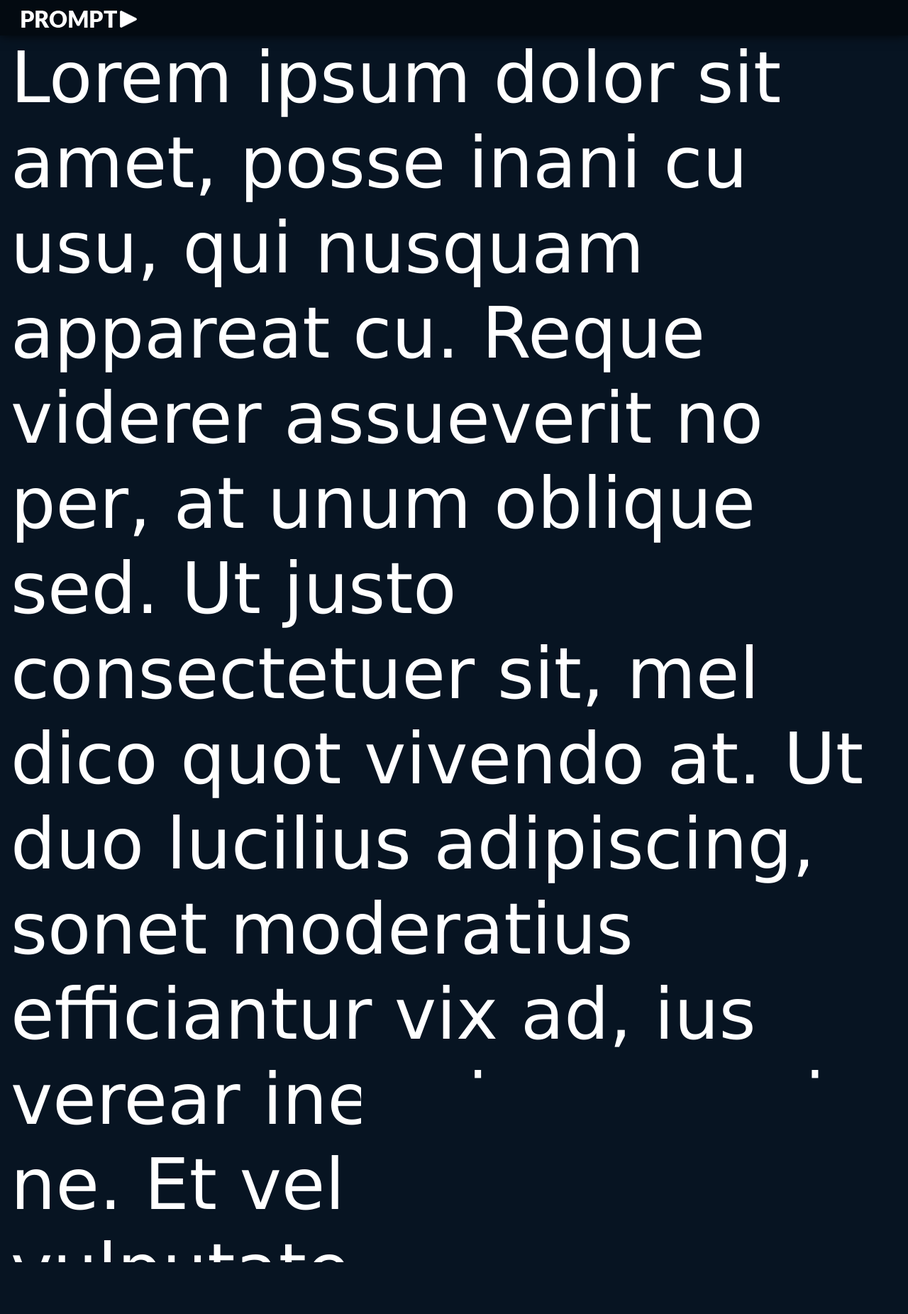
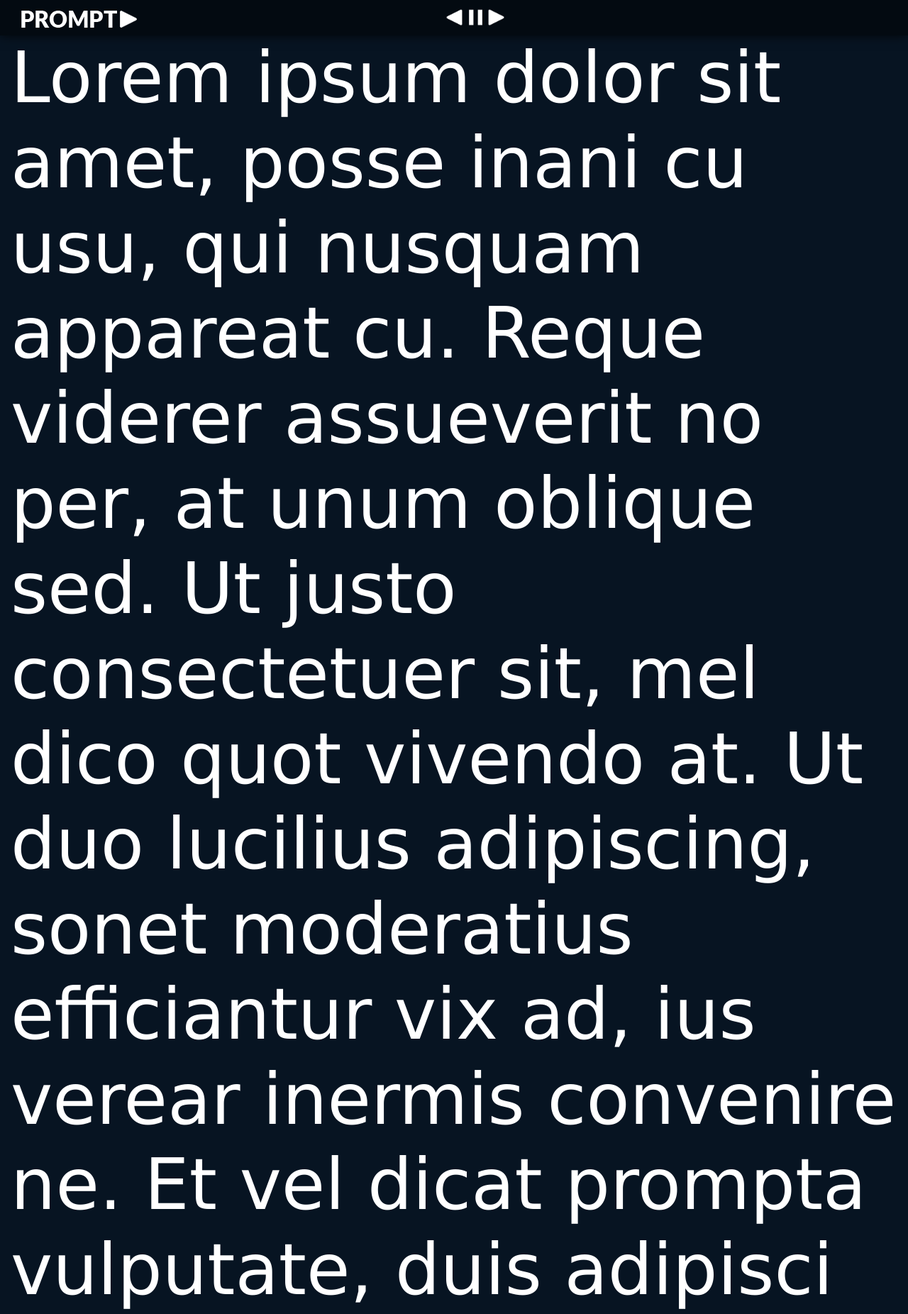
Before and after one commit to janjedrzejak/Prompt, a PHP site: page / in a window 1280 px wide. Shown: the top 1852 px of the page at 71% size. Before the commit the page ends 1779 px from the top, so only its background shows below. Run offline with PHP 8.4, Linux system fonts and the light colour scheme.

Commit message:
base promter control
done

```diff
--- a/css/style.css
+++ b/css/style.css
@@ -1,5 +1,7 @@
 body {
 	background-color: #071422;
+	color:white;
+
 }
 
 .navibar {
@@ -11,6 +13,15 @@ body {
 	padding-left:30px;
 	position: fixed;
 }
+.media-controls {
+	width:100%;
+	text-align: center;
+	top:12px;
+	position: absolute;
+}
+	.media-button {
+		width:25px;
+	}
 
 .prompter {
 	color:white;
@@ -18,3 +29,7 @@ body {
 	padding:50px 15px 0 15px;
 	line-height: 1.2;
 }
+.prompter::selection {
+	background:red;
+	color:white;
+}
--- a/index.html
+++ b/index.html
@@ -3,18 +3,36 @@
 		<meta charset="utf-8">
 
 	<title>Prompt</title>
-	<meta name="author" content="SitePoint">
+	<meta name="author" content="Jan Jędrzejak">
 	<link rel="stylesheet" href="css/style.css">
 	<link rel="stylesheet" href="https://www.w3schools.com/w3css/4/w3.css">
+
+	<link href="https://fonts.googleapis.com/css?family=Lato" rel="stylesheet">
+	<link rel="icon" href="img/favicon.ico">
 	<script src="https://ajax.googleapis.com/ajax/libs/jquery/3.3.1/jquery.min.js"></script>
-	<link href="https://fonts.googleapis.com/css?family=Lato" rel="stylesheet">
+	<script src="js/src.js"></script>
 	</head>
 	<body>
 		<div class="navibar">
 			<img src="img/logo.png">
+			<div class="media-controls">
+				<a id="up" href="#"><img src="img/backward.png" class="media-button"></a>
+				<a id="pause" href="#"><img src="img/pause.png" class="media-button"></a>
+				<a id="down" href="#"><img src="img/play.png" class="media-button"></a>
+			</div>
 		</div>
+
 		<div class="prompter">
-Lorem ipsum dolor sit amet, posse inani cu usu, qui nusquam appareat cu. Reque viderer assueverit no per, at unum oblique sed. Ut justo consectetuer sit, mel dico quot vivendo at. Ut duo lucilius adipiscing, sonet moderatius efficiantur vix ad, ius verear inermis convenire ne. Et vel dicat prompta vulputate, duis adipisci ullamcorper eum in. Augue aperiam eos at, ad usu periculis accusamus eloquentiam, nec dicat nihil te.
+				Lorem ipsum dolor sit amet, posse inani cu usu, qui nusquam appareat cu. Reque viderer assueverit no per, at unum oblique sed. Ut justo consectetuer sit, mel dico quot vivendo at. Ut duo lucilius adipiscing, sonet moderatius efficiantur vix ad, ius verear inermis convenire ne. Et vel dicat prompta vulputate, duis adipisci ullamcorper eum in. Augue aperiam eos at, ad usu periculis accusamus eloquentiam, nec dicat nihil te.
+				Lorem ipsum dolor sit amet, posse inani cu usu, qui nusquam appareat cu. Reque viderer assueverit no per, at unum oblique sed. Ut justo consectetuer sit, mel dico quot vivendo at. Ut duo lucilius adipiscing, sonet moderatius efficiantur vix ad, ius verear inermis convenire ne. Et vel dicat prompta vulputate, duis adipisci ullamcorper eum in. Augue aperiam eos at, ad usu periculis accusamus eloquentiam, nec dicat nihil te.
+				Lorem ipsum dolor sit amet, posse inani cu usu, qui nusquam appareat cu. Reque viderer assueverit no per, at unum oblique sed. Ut justo consectetuer sit, mel dico quot vivendo at. Ut duo lucilius adipiscing, sonet moderatius efficiantur vix ad, ius verear inermis convenire ne. Et vel dicat prompta vulputate, duis adipisci ullamcorper eum in. Augue aperiam eos at, ad usu periculis accusamus eloquentiam, nec dicat nihil te.
+				Lorem ipsum dolor sit amet, posse inani cu usu, qui nusquam appareat cu. Reque viderer assueverit no per, at unum oblique sed. Ut justo consectetuer sit, mel dico quot vivendo at. Ut duo lucilius adipiscing, sonet moderatius efficiantur vix ad, ius verear inermis convenire ne. Et vel dicat prompta vulputate, duis adipisci ullamcorper eum in. Augue aperiam eos at, ad usu periculis accusamus eloquentiam, nec dicat nihil te.
+				Lorem ipsum dolor sit amet, posse inani cu usu, qui nusquam appareat cu. Reque viderer assueverit no per, at unum oblique sed. Ut justo consectetuer sit, mel dico quot vivendo at. Ut duo lucilius adipiscing, sonet moderatius efficiantur vix ad, ius verear inermis convenire ne. Et vel dicat prompta vulputate, duis adipisci ullamcorper eum in. Augue aperiam eos at, ad usu periculis accusamus eloquentiam, nec dicat nihil te.
+				Lorem ipsum dolor sit amet, posse inani cu usu, qui nusquam appareat cu. Reque viderer assueverit no per, at unum oblique sed. Ut justo consectetuer sit, mel dico quot vivendo at. Ut duo lucilius adipiscing, sonet moderatius efficiantur vix ad, ius verear inermis convenire ne. Et vel dicat prompta vulputate, duis adipisci ullamcorper eum in. Augue aperiam eos at, ad usu periculis accusamus eloquentiam, nec dicat nihil te.
+				Lorem ipsum dolor sit amet, posse inani cu usu, qui nusquam appareat cu. Reque viderer assueverit no per, at unum oblique sed. Ut justo consectetuer sit, mel dico quot vivendo at. Ut duo lucilius adipiscing, sonet moderatius efficiantur vix ad, ius verear inermis convenire ne. Et vel dicat prompta vulputate, duis adipisci ullamcorper eum in. Augue aperiam eos at, ad usu periculis accusamus eloquentiam, nec dicat nihil te.
+				Lorem ipsum dolor sit amet, posse inani cu usu, qui nusquam appareat cu. Reque viderer assueverit no per, at unum oblique sed. Ut justo consectetuer sit, mel dico quot vivendo at. Ut duo lucilius adipiscing, sonet moderatius efficiantur vix ad, ius verear inermis convenire ne. Et vel dicat prompta vulputate, duis adipisci ullamcorper eum in. Augue aperiam eos at, ad usu periculis accusamus eloquentiam, nec dicat nihil te.
 		</div>
+		<div id="elementtoScrollToID"></div>
+
 	</body>
 </html>
--- /dev/null
+++ b/js/src.js
@@ -0,0 +1,25 @@
+var scroll_speed = 100000;
+
+$(document).ready(function() {
+$("#down").click(function() {
+     $('body').animate({
+         scrollTop: $("#elementtoScrollToID").offset().top
+     }, scroll_speed, "linear");
+ });
+});
+
+$(document).ready(function() {
+$("#up").click(function() {
+     $('body').animate({
+         scrollTop: $("body").offset().top
+     }, 1000);
+ });
+});
+
+$(document).ready(function() {
+$( "#pause" ).click(function() {
+	console.log('a');
+  window.location.reload(false);
+
+});
+});
```
Also changed, not shown: img/backward.png (added), img/favicon.ico (added), img/pause.png (added), img/play.png (added), 1 other file.
